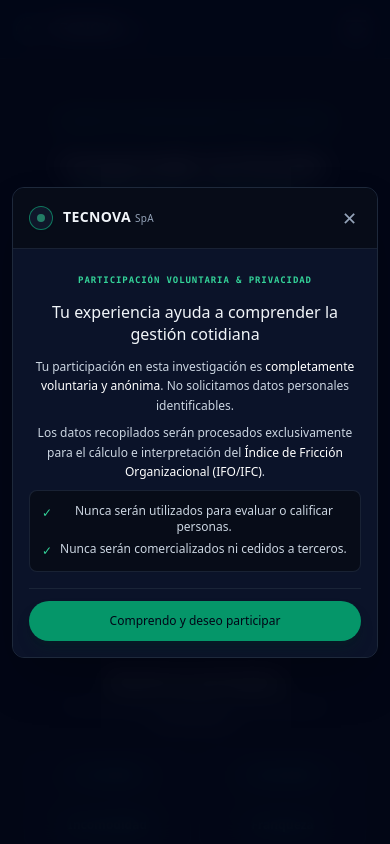
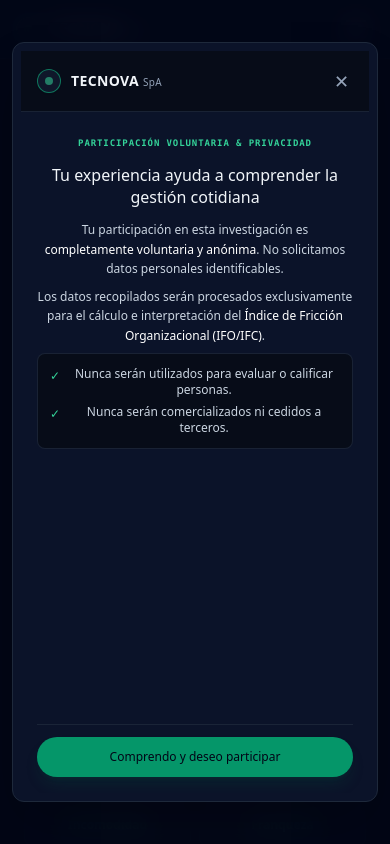
Before and after one commit to tecnova1/tecnova-platform, a Next.js app: page / in a window 390 px wide. Both pictures are taken after a click on the button "Participar en la Investigación". Shown: the top 844 px of the page. Built offline with nearby package versions, Linux system fonts and the light colour scheme.

Commit message:
chore: ajustar ModalInvestigacion para vistas móviles — w-full h-[90vh] md:h-auto max-w-4xl p-2 sm:p-6; iframe responsive

```diff
--- a/components/ui/ModalInvestigacion.tsx
+++ b/components/ui/ModalInvestigacion.tsx
@@ -36,7 +36,7 @@ export const ModalInvestigacion = () => {
               animate={{ opacity: 1, scale: 1, y: 0 }}
               exit={{ opacity: 0, scale: 0.95, y: 20 }}
               transition={{ duration: 0.2 }}
-              className="bg-[#0b1329] border border-slate-800 rounded-xl sm:rounded-2xl w-full max-w-2xl md:max-w-3xl max-h-[90vh] md:max-h-[88vh] flex flex-col shadow-2xl overflow-hidden relative my-auto"
+              className="bg-[#0b1329] border border-slate-800 rounded-xl sm:rounded-2xl w-full h-[90vh] md:h-auto max-w-4xl p-2 sm:p-6 flex flex-col shadow-2xl overflow-hidden relative my-auto"
             >
               {/* Header */}
               <div className="bg-[#070c18] border-b border-slate-800/80 px-4 sm:px-6 py-3 sm:py-4 flex justify-between items-center shrink-0 gap-3">
@@ -93,7 +93,7 @@ export const ModalInvestigacion = () => {
                   <div className="pt-3 sm:pt-4 border-t border-slate-800/80 flex justify-end">
                     <button
                       onClick={() => setStep(2)}
-                      className="w-full sm:w-auto bg-emerald-600 hover:bg-emerald-500 text-slate-950 font-medium text-xs sm:text-sm px-6 sm:px-8 py-3 sm:py-3.5 rounded-full transition shadow-lg shadow-emerald-950/30"
+                      className="w-full sm:w-auto bg-emerald-600 hover:bg-emerald-500 text-slate-950 font-medium text-xs sm:text-sm px-6 sm:px-8 py-3 sm:py-3.5 rounded-full transition shadow-lg shadow-emerald-800/20"
                     >
                       Comprendo y deseo participar
                     </button>
@@ -106,7 +106,7 @@ export const ModalInvestigacion = () => {
                 <div className="flex-grow w-full bg-[#0b1329] relative overflow-hidden">
                   <iframe
                     src={TALLY_URL_OPTIMIZED}
-                    className="w-full h-full border-0"
+                    className="w-full h-full min-h-[500px] border-0 rounded-lg"
                     title="Investigación de Fricción Organizacional — TECNOVA SpA"
                     style={{ colorScheme: 'dark' }}
                   />
```
